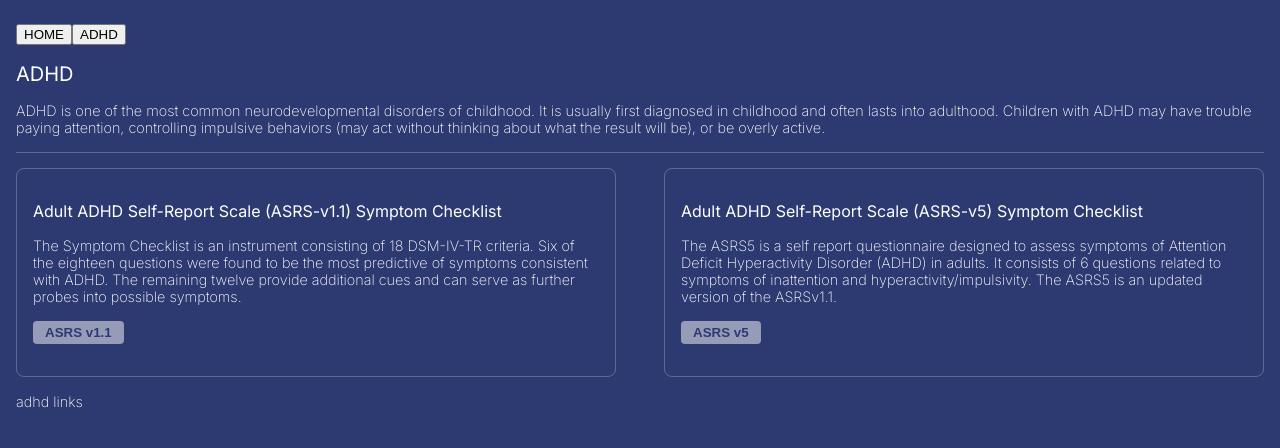
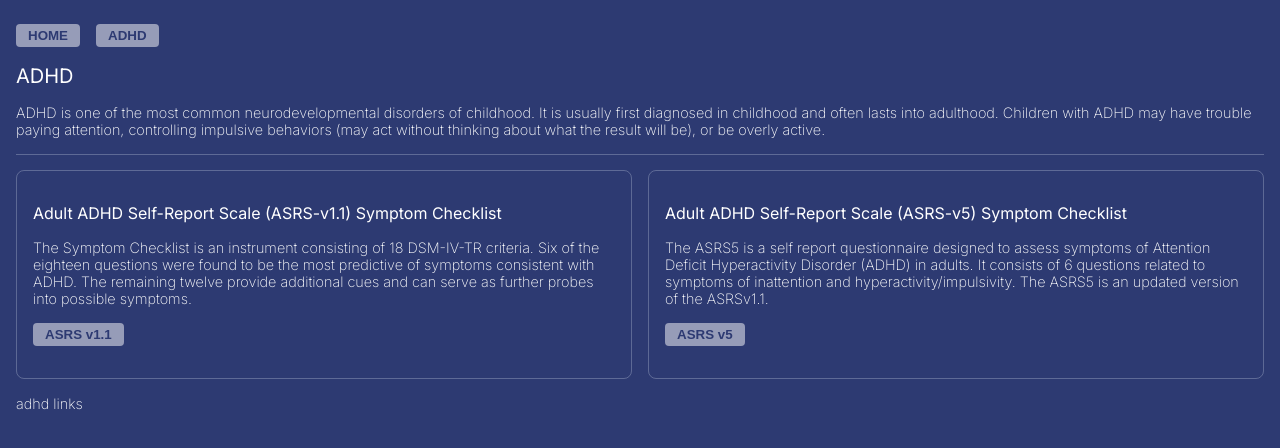
Before and after one commit to vishalicious213/adhd, a React (Vite) app: page / in a window 1280 px wide. Both pictures are taken after a click on the button "ADHD". Shown: the top 448 px of the page. Built offline with nearby package versions, Linux system fonts and the light colour scheme.

Commit message:
cleaned up button css. added nav section to /landing/index

```diff
--- a/src/components/landing/RenderSection.jsx
+++ b/src/components/landing/RenderSection.jsx
@@ -5,7 +5,7 @@ function renderTool({ button, choice, title, desc }, click) {
         <div className="tool" key={choice}>
             <h3>{title}</h3>
             <div className="text">{desc}</div>
-            <button className="score-btn" onClick={() => click(choice)}>{button}</button>
+            <button onClick={() => click(choice)}>{button}</button>
         </div>
     )
 }
--- a/src/components/landing/index.jsx
+++ b/src/components/landing/index.jsx
@@ -29,8 +29,10 @@ const Index = () => {
 
     return (
         <div>
-            <button onClick={() => handleClick("home")}>HOME</button>
-            <button onClick={() => handleClick("adhd")}>ADHD</button>
+            <nav>
+                <button onClick={() => handleClick("home")}>HOME</button>
+                <button onClick={() => handleClick("adhd")}>ADHD</button>
+            </nav>
 
             <div>{
                 selected === "home" ? "" :
--- a/src/index.css
+++ b/src/index.css
@@ -60,6 +60,13 @@ p {
     font-style: italic;
 }
 
+/* MAIN */
+
+nav {
+    display: flex;
+    gap: 1rem;
+}
+
 .question-container {
     display: flex;
     gap: 1rem;
@@ -111,7 +118,7 @@ label {
     margin-bottom: 5rem;
 }
 
-.score-btn {
+button {
     padding: .25rem .75rem;
     border-radius: .25rem;
     border: none;
@@ -120,12 +127,9 @@ label {
     color: var(--main);
 }
 
-.score-btn:hover {
+button:hover {
     outline: 1px solid var(--offwhite);
     background: var(--btn-hover);
-}
-
-button:hover {
     cursor: pointer;
 }
 
@@ -133,12 +137,6 @@ button:hover {
 
 .section {
     margin-top: 1rem;
-}
-
-.tools {
-    display: grid;
-    grid-template-columns: 1fr 1fr;
-    gap: 3rem;
 }
 
 .tool {
@@ -158,6 +156,14 @@ button:hover {
 
 /* MEDIA QUERIES */
 
+@media screen and (min-width: 500px) {
+    .tools {
+        display: grid;
+        grid-template-columns: 1fr 1fr;
+        gap: 1rem;
+    }
+}
+
 @media screen and (min-width: 600px) {
     fieldset {
         display: grid;
```
